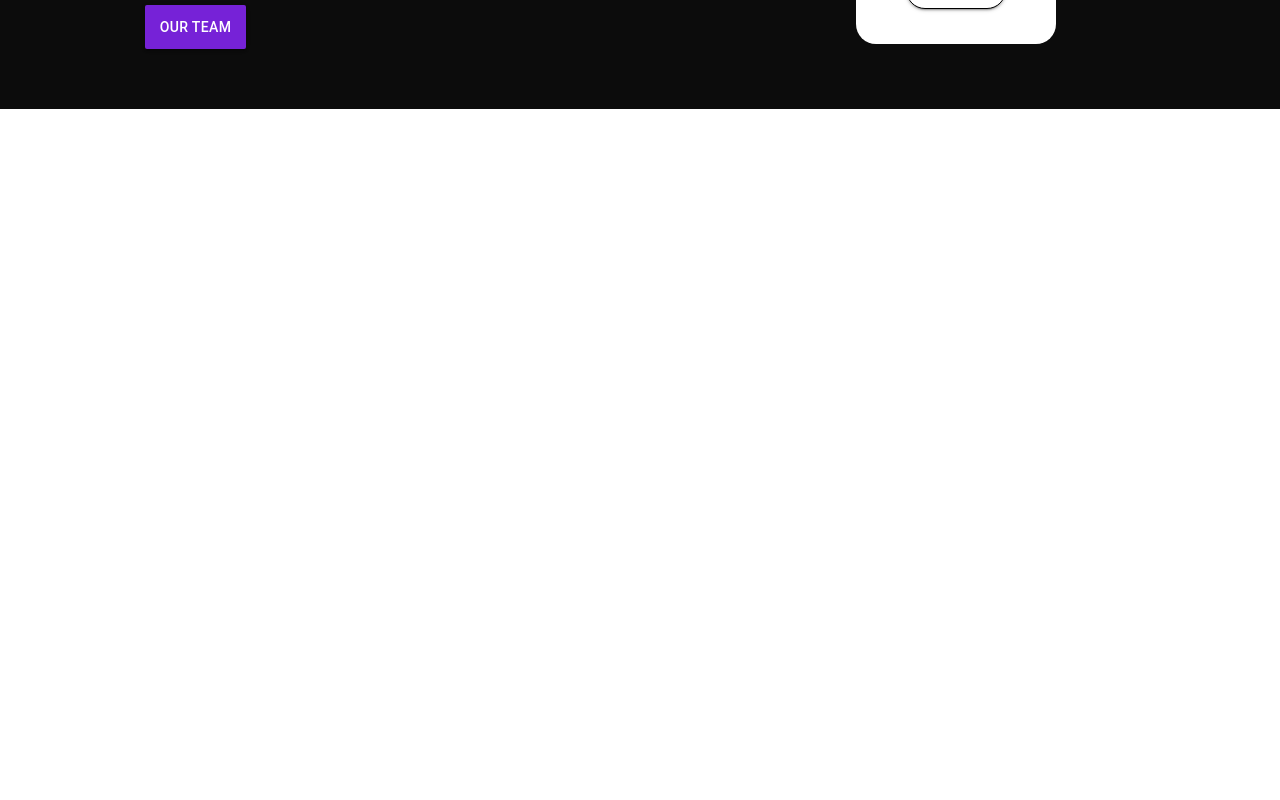
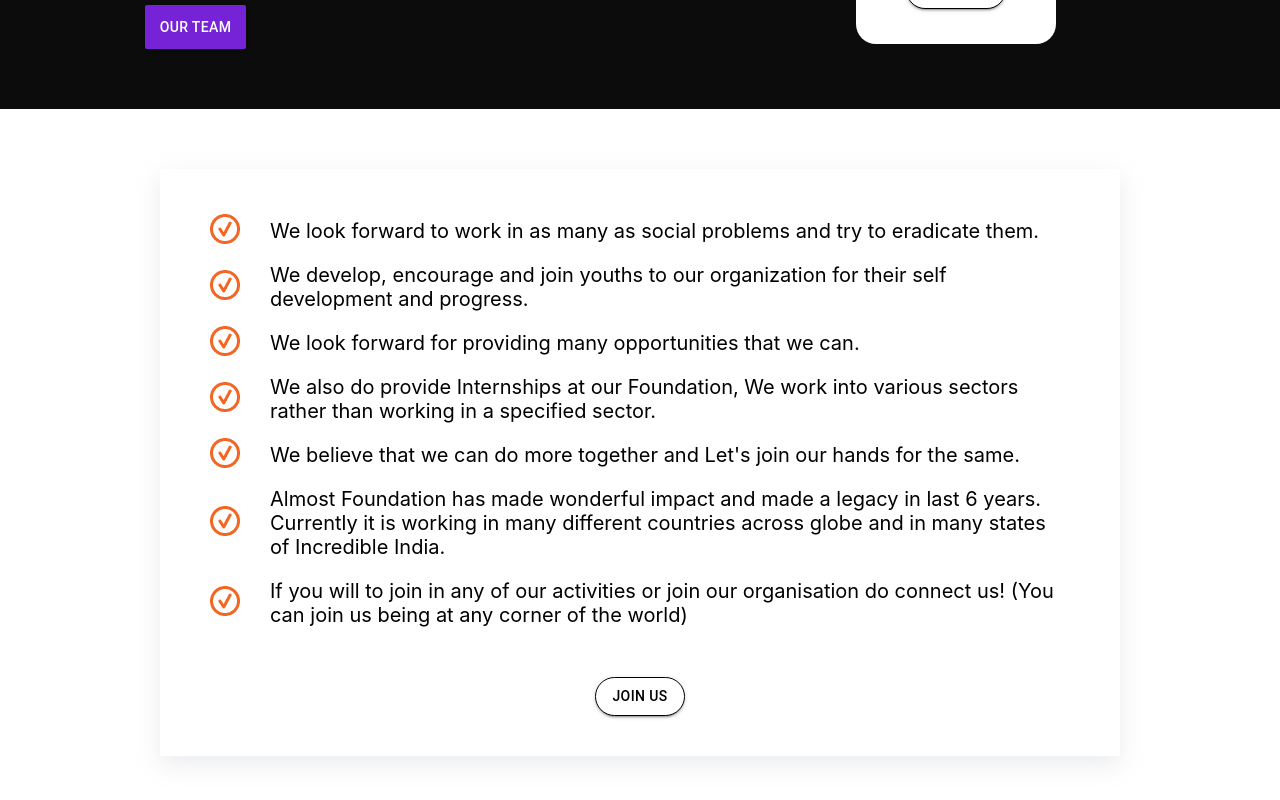
Before and after one commit to DivyaNareshkumarPatel/SwaSarjan, a React (Create React App) app: page /SwaSarjan/about in a window 1280 px wide. Shown: the part 1208-2008 px from the top of the page. Before the commit the page ends 1317 px from the top, so only its background shows below. Built offline with nearby package versions, Linux system fonts and the light colour scheme.

Commit message:
work section added to about page

```diff
--- /dev/null
+++ b/src/Components/AboutWork.jsx
@@ -0,0 +1,209 @@
+import React from "react";
+import tick from "../images/tick.png";
+import { Button } from "@mui/material";
+export default function AboutWork() {
+  return (
+    <div
+      style={{
+        margin: "60px 40px",
+        display: "flex",
+        flexDirection: "column",
+        justifyContent: "center",
+        alignItems: "center",
+      }}
+    >
+      <div
+        style={{
+          boxShadow: "rgba(149, 157, 165, 0.2) 0px 8px 24px",
+          padding: "40px",
+        }}
+      >
+        <div
+          style={{ display: "flex", alignItems: "center"}}
+        >
+          <div>
+            <img
+              src={tick}
+              alt=""
+              style={{ width: "30px", marginRight: "20px", marginLeft:"10px" }}
+            />
+          </div>
+          <div
+            style={{
+              margin: "10px",
+              fontSize: "20px",
+              minWidth: "160px",
+              textWrap: "wrap",
+              maxWidth: "800px",
+            }}
+          >
+            We look forward to work in as many as social problems and try to
+            eradicate them.
+          </div>
+        </div>
+        <div
+          style={{ display: "flex", alignItems: "center"}}
+        >
+          <div>
+            <img
+              src={tick}
+              alt=""
+              style={{ width: "30px", marginRight: "20px", marginLeft:"10px" }}
+            />
+          </div>
+          <div
+            style={{
+              margin: "10px",
+              fontSize: "20px",
+              minWidth: "160px",
+              textWrap: "wrap",
+              maxWidth: "800px",
+            }}
+          >
+            We develop, encourage and join youths to our organization for their
+            self development and progress.
+          </div>
+        </div>
+        <div
+          style={{ display: "flex", alignItems: "center"}}
+        >
+          <div>
+            <img
+              src={tick}
+              alt=""
+              style={{ width: "30px", marginRight: "20px", marginLeft:"10px" }}
+            />
+          </div>
+          <div
+            style={{
+              margin: "10px",
+              fontSize: "20px",
+              minWidth: "160px",
+              textWrap: "wrap",
+              maxWidth: "800px",
+            }}
+          >
+            We look forward for providing many opportunities that we can.
+          </div>
+        </div>
+        <div
+          style={{ display: "flex", alignItems: "center"}}
+        >
+          <div>
+            <img
+              src={tick}
+              alt=""
+              style={{ width: "30px", marginRight: "20px", marginLeft:"10px" }}
+            />
+          </div>
+          <div
+            style={{
+              margin: "10px",
+              fontSize: "20px",
+              minWidth: "160px",
+              textWrap: "wrap",
+              maxWidth: "800px",
+            }}
+          >
+            We also do provide Internships at our Foundation, We work into
+            various sectors rather than working in a specified sector.
+          </div>
+        </div>
+        <div
+          style={{ display: "flex", alignItems: "center"}}
+        >
+          <div>
+            <img
+              src={tick}
+              alt=""
+              style={{ width: "30px", marginRight: "20px", marginLeft:"10px" }}
+            />
+          </div>
+          <div
+            style={{
+              margin: "10px",
+              fontSize: "20px",
+              minWidth: "160px",
+              textWrap: "wrap",
+              maxWidth: "800px",
+            }}
+          >
+            We believe that we can do more together and Let's join our hands for
+            the same.
+          </div>
+        </div>
+        <div
+          style={{ display: "flex", alignItems: "center"}}
+        >
+          <div>
+            <img
+              src={tick}
+              alt=""
+              style={{ width: "30px", marginRight: "20px", marginLeft:"10px" }}
+            />
+          </div>
+          <div
+            style={{
+              margin: "10px",
+              fontSize: "20px",
+              minWidth: "160px",
+              textWrap: "wrap",
+              maxWidth: "800px",
+            }}
+          >
+            Almost Foundation has made wonderful impact and made a legacy in
+            last 6 years. Currently it is working in many different countries
+            across globe and in many states of Incredible India.
+          </div>
+        </div>
+        <div
+          style={{ display: "flex", alignItems: "center"}}
+        >
+          <div>
+            <img
+              src={tick}
+              alt=""
+              style={{ width: "30px", marginRight: "20px", marginLeft:"10px" }}
+            />
+          </div>
+          <div
+            style={{
+              margin: "10px",
+              fontSize: "20px",
+              minWidth: "160px",
+              textWrap: "wrap",
+              maxWidth: "800px",
+            }}
+          >
+            If you will to join in any of our activities or join our
+            organisation do connect us! (You can join us being at any corner of
+            the world)
+          </div>
+        </div>
+        <div
+          style={{
+            display: "flex",
+            justifyContent: "center",
+            marginTop: "40px",
+          }}
+        >
+          <Button
+            variant="contained"
+            sx={{
+              borderRadius: 20,
+              color: "black",
+              border: "black solid 1px",
+              backgroundColor: "white",
+              "&:hover": {
+                backgroundColor: "black",
+                color: "white",
+              },
+            }}
+          >
+            Join Us
+          </Button>
+        </div>
+      </div>
+    </div>
+  );
+}
--- a/src/Pages/About.jsx
+++ b/src/Pages/About.jsx
@@ -2,12 +2,14 @@ import React from "react";
 import NavBar from "../Components/Navbar";
 import CommonBanner from "../Components/CommonBanner";
 import AboutSwaSarjan from "../Components/AboutSwaSarjan";
+import AboutWork from "../Components/AboutWork";
 export default function About() {
   return (
     <div>
       <NavBar />
       <CommonBanner head="About Us" line1="Know About us that" line2="Who we are & What we do" />
       <AboutSwaSarjan/>
+      <AboutWork/>
     </div>
   );
 }
```
Also changed, not shown: src/images/tick.png (added).
